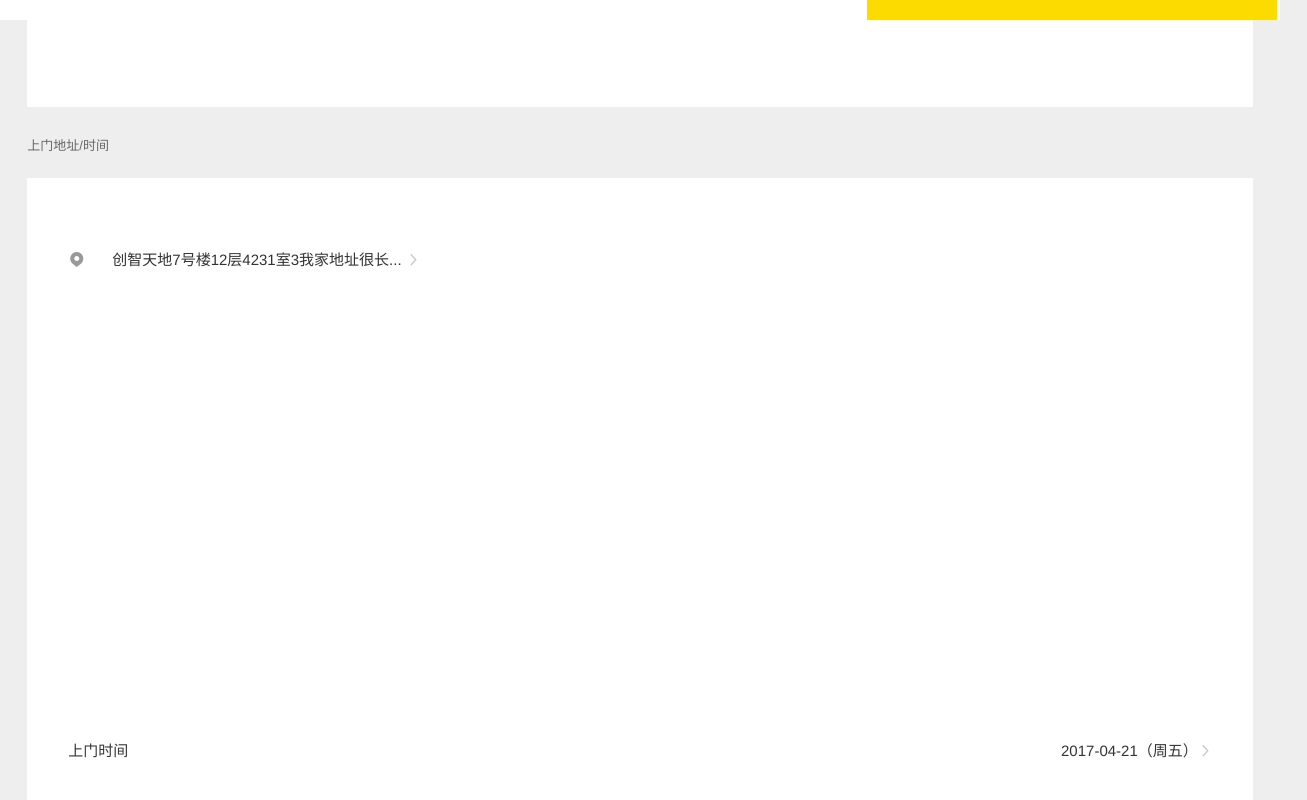
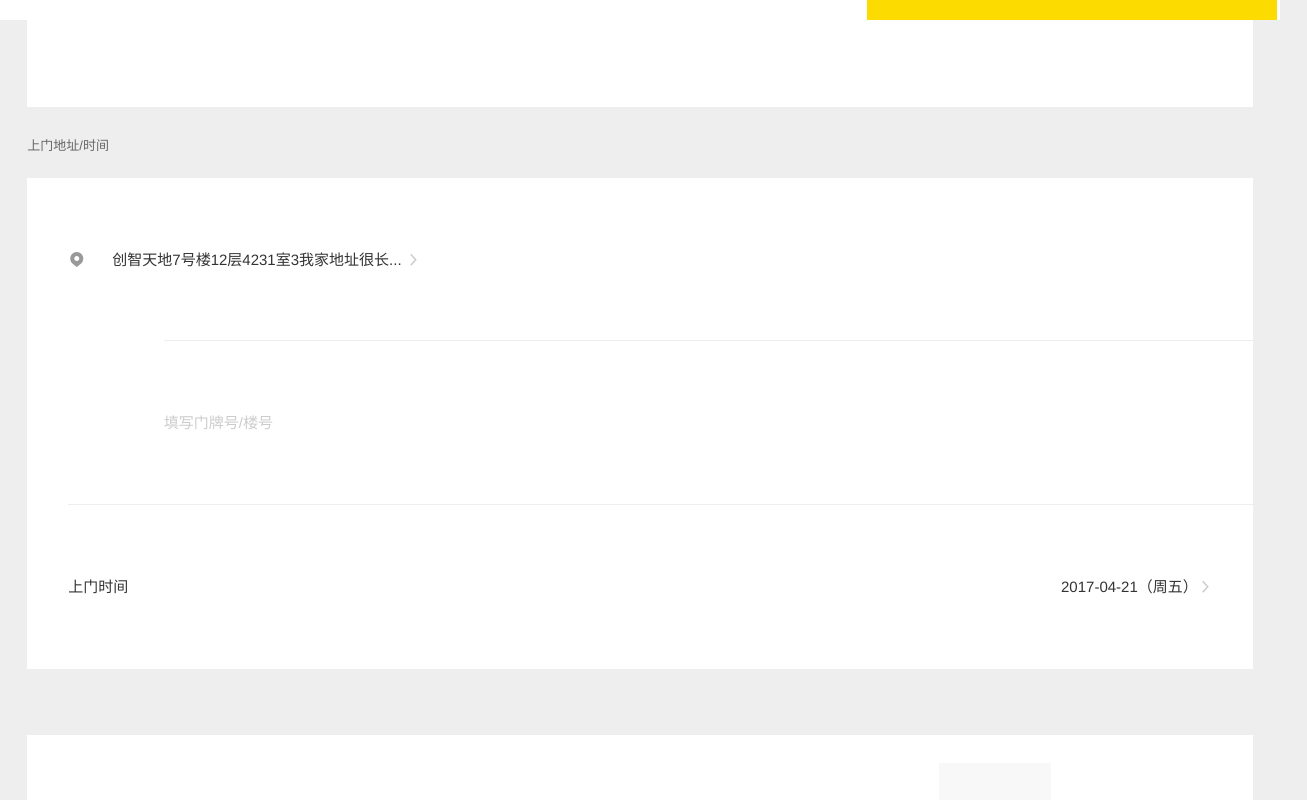
Before and after one commit to dabanli123/ahs, a Vue app: page /#/trade/index in a window 1280 px wide. Shown: the part 780-1580 px from the top of the page, 1307 px wide, since content can reach past the window. Built offline with nearby package versions, Linux system fonts and the light colour scheme.

Commit message:
second commit

```diff
--- a/src/pages/trade/component/chooseaddress.vue
+++ b/src/pages/trade/component/chooseaddress.vue
@@ -9,9 +9,9 @@
                 </span>
                 <Icon icon="icon-jiantouptccc" size="14" color="#ccc"/>
             </div>
-            <!-- <div class="address-input">-->
-                <!-- <Input placeholder="填写门牌号/楼号"> -->
-            <!--</div> -->
+            <div class="address-input">
+                <Input placeholder="填写门牌号/楼号" />
+            </div>
         </div>
         <div class="choose-time">
                 <div class="time-left">上门时间</div>
@@ -28,20 +28,45 @@
         margin: .08rem;
         font-size: 13px;
         color:#666;
+        overflow: hidden;
         .address-content{
             margin-top: .07rem;
             background: #fff;
-            height:1.44rem;
+            //height:1.44rem;
             color:#333;
             .address-text{
                 height: 0.48rem;
                 padding:0 .12rem;
                 line-height: .48rem;
                 font-size: 15px;
+                position: relative;
                 .address-choose{
                     margin-left:.07rem;
                 }
+                &:after{
+                    content: "";
+                    width:100%;
+                    height: 0;
+                    border-bottom: 1px solid #eee;
+                    position: absolute;
+                    bottom: 0;
+                    left: .4rem;
+                }
             }
+            .address-input{
+                padding-left:.28rem;
+                position: relative;
+                &:after{
+                    content: "";
+                    width:100%;
+                    height: 0;
+                    border-bottom: 1px solid #eee;
+                    position: absolute;
+                    bottom: 0;
+                    left: .12rem;
+                }
+            }
+
         }
         .choose-time{
             background: #fff;
--- a/src/pages/trade/component/servicecharge.vue
+++ b/src/pages/trade/component/servicecharge.vue
@@ -6,7 +6,6 @@
 <style lang="less">
     .service-box{
         height: 0.32rem;
-        width:100%;
         color:#E29100;
         font-size: 13px;
         line-height: .32rem;
```
Also changed, not shown: package.json (+11 -7 lines), 2 other files (tests, documents, lock files or other folders).
